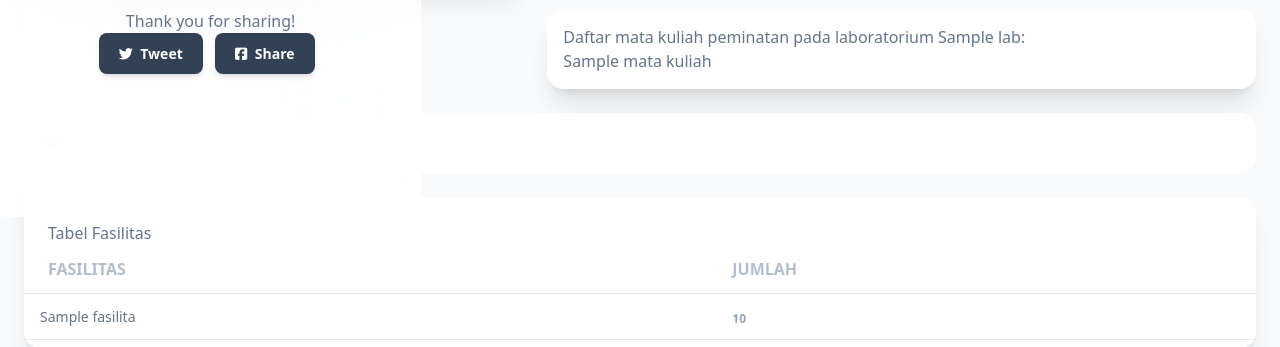
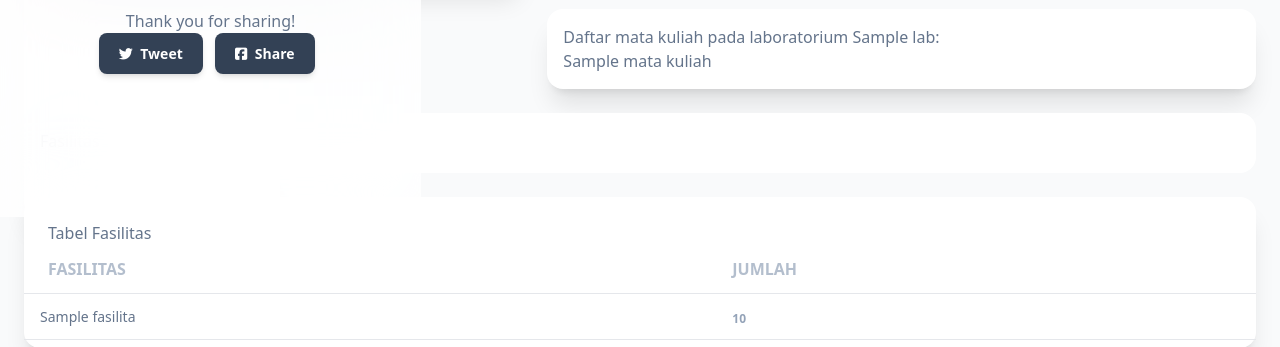
Before and after one commit to zaenal-abidin-syah/portallab, a Laravel app: template resources/views/lab.blade.php in a window 1280 px wide. Shown: the part 583-930 px from the top of the page. Run offline with Laravel 10, Linux system fonts and the light colour scheme; the template is opened without the code that fills it: most values are stand-ins (such as "Sample title", 1, 10 or a date in 2020); style sheets or scripts are compiled from the project's sources; some libraries are stand-ins or nearby versions.

Commit message:
menghapus kata peminatan matakuliah

```diff
--- a/resources/views/lab.blade.php
+++ b/resources/views/lab.blade.php
@@ -88,7 +88,7 @@
       <div class="w-full max-w-full px-3 mt-0 mb-6 lg:w-7/12 lg:flex-none">
         <div class="border-black/12.5 shadow-xl dark:bg-slate-850 dark:shadow-dark-xl relative flex min-w-0 flex-col break-words rounded-2xl border-0 border-solid bg-white bg-clip-border">
           <div class="flex-auto p-4">
-            <p>Daftar mata kuliah peminatan pada laboratorium {{ $lab->nama_lab }}:</p>
+            <p>Daftar mata kuliah pada laboratorium {{ $lab->nama_lab }}:</p>
             @foreach($lab->mata_kuliah as $matkul)
             <ul>
               <li>{{$matkul->nama_matKul}}</li>
```
